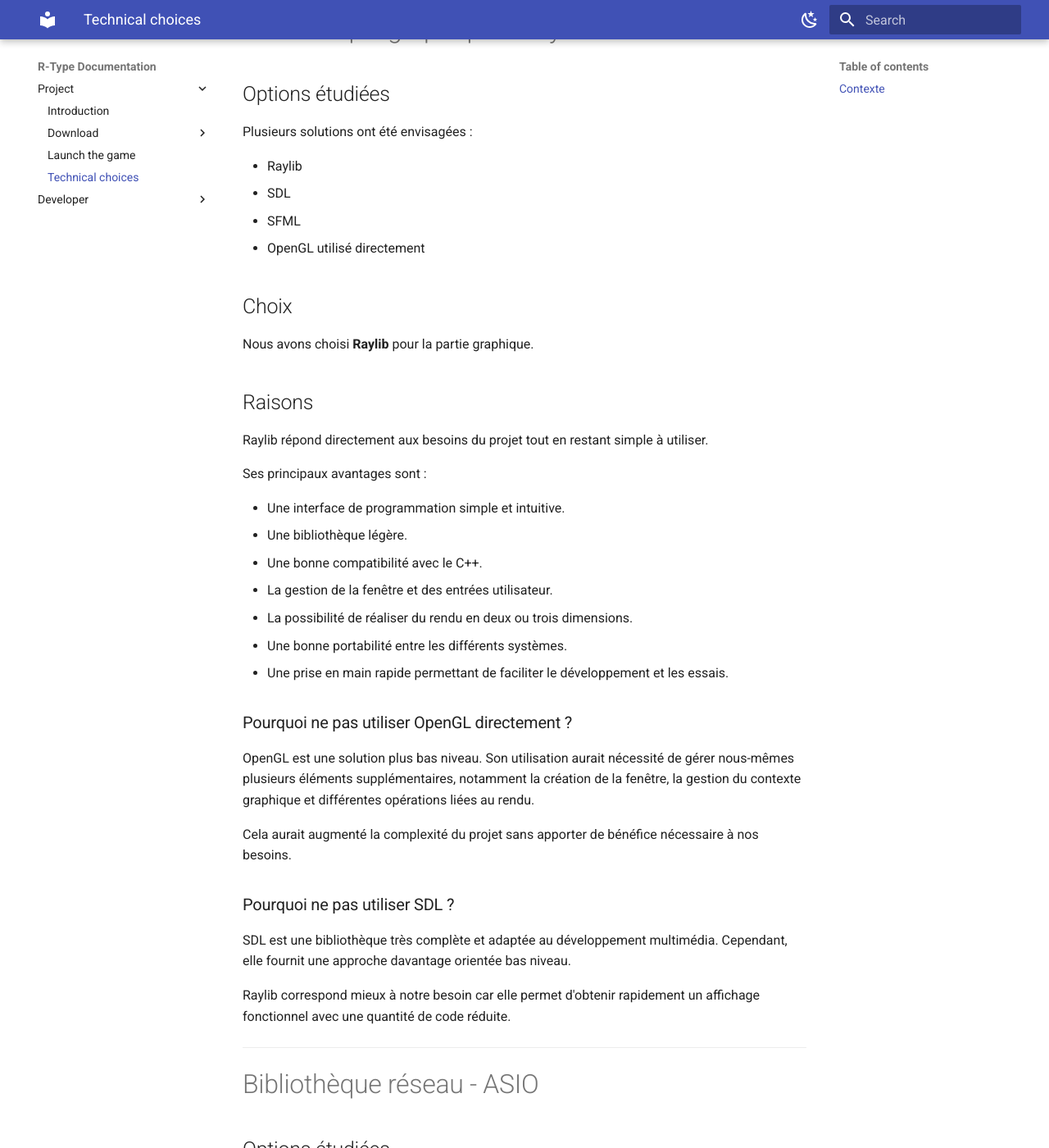
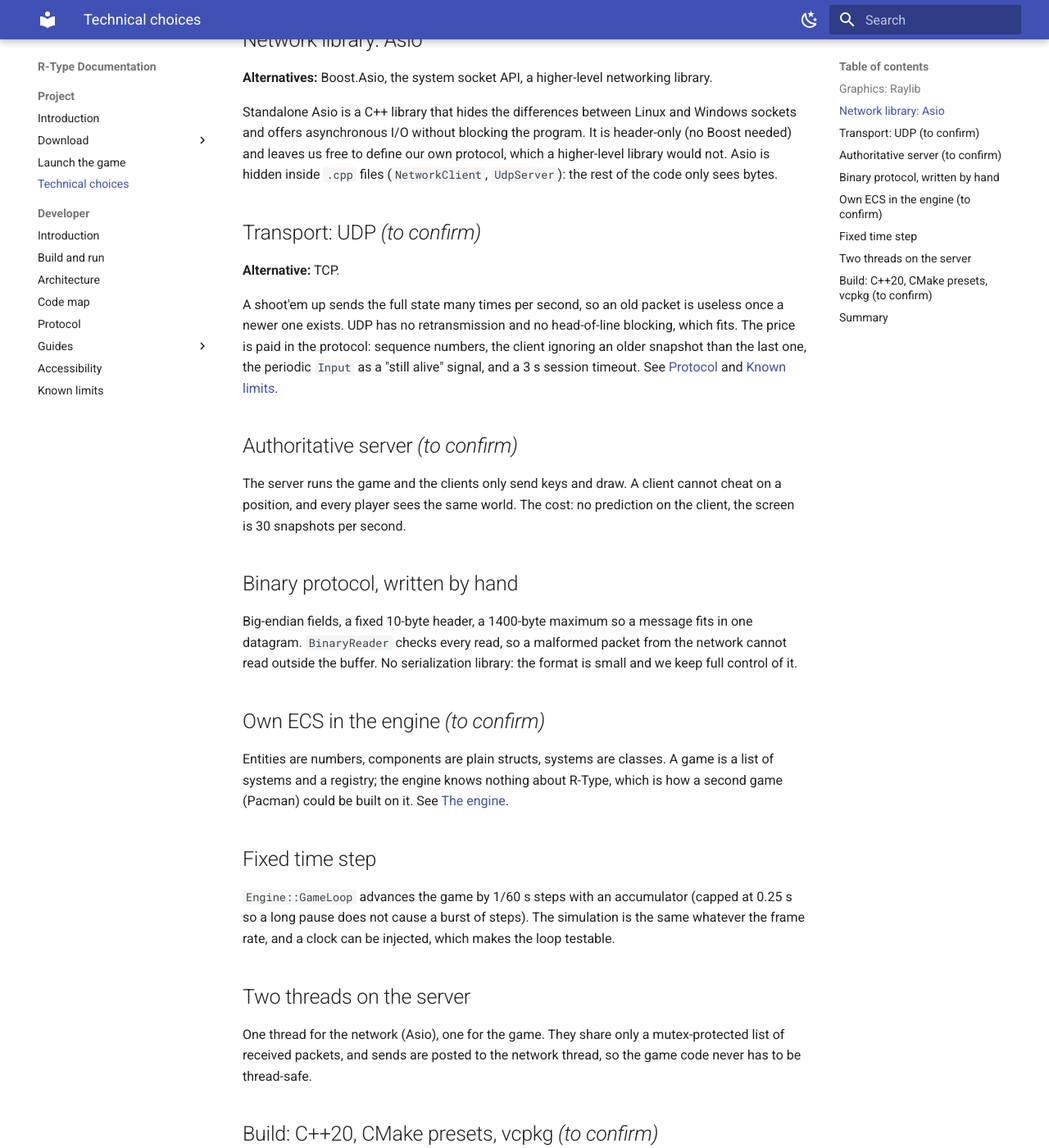
Before and after one commit to donata-dcz/rtype-doc, an MkDocs documentation site: the page built from Docs/Project/TechnicalChoices.md, in a window 1280 px wide and 1400 px high, scrolled down 526 px. Shown: the whole window at 82% size. Built offline with MkDocs 1.6.1 and Material for MkDocs 9.7.7, drawn with Linux system fonts in a browser that asks for light colours; some of the changed text lies outside the part shown.

Commit message:
feat: Adding the project part for user-friendly guides

```diff
--- a/Docs/Project/TechnicalChoices.md
+++ b/Docs/Project/TechnicalChoices.md
@@ -1,113 +1,56 @@
-# Document de décision technique - Choix des bibliothèques graphiques et réseau
+# Technical choices
 
-## Contexte
+Each choice below says what was chosen, what the alternatives were, and why. The "why" of the choices marked *(to confirm)* is deduced from the code by the author of this page: the team should check it matches what was really decided.
 
-Le projet nécessite deux composants techniques principaux :
+## Graphics: Raylib
 
-* **Affichage graphique** : création de la fenêtre, affichage des éléments, gestion du clavier et de la souris.
-* **Communication réseau** : échange de données entre plusieurs instances du programme, avec la possibilité de gérer plusieurs connexions sans bloquer l'application.
+**Alternatives:** SDL, SFML, OpenGL directly.
 
-L'objectif est d'utiliser des bibliothèques **légères, simples à intégrer et compatibles avec le langage C++**, tout en évitant d'ajouter une complexité inutile au projet.
+Raylib gives a window, keyboard and mouse input, 2D drawing, textures and audio with a small, simple API, and it is portable. OpenGL alone would mean writing the window and context handling ourselves. SDL is more complete but more low-level: Raylib gets a working display with much less code. Raylib is only used in `Client` and in the Pacman executable: the engine and the server do not depend on it.
 
----
+## Network library: Asio
 
-# Bibliothèque graphique - Raylib
+**Alternatives:** Boost.Asio, the system socket API, a higher-level networking library.
 
-## Options étudiées
+Standalone Asio is a C++ library that hides the differences between Linux and Windows sockets and offers asynchronous I/O without blocking the program. It is header-only (no Boost needed) and leaves us free to define our own protocol, which a higher-level library would not. Asio is hidden inside `.cpp` files (`NetworkClient`, `UdpServer`): the rest of the code only sees bytes.
 
-Plusieurs solutions ont été envisagées :
+## Transport: UDP *(to confirm)*
 
-* Raylib
-* SDL
-* SFML
-* OpenGL utilisé directement
+**Alternative:** TCP.
 
-## Choix
+A shoot'em up sends the full state many times per second, so an old packet is useless once a newer one exists. UDP has no retransmission and no head-of-line blocking, which fits. The price is paid in the protocol: sequence numbers, the client ignoring an older snapshot than the last one, the periodic `Input` as a "still alive" signal, and a 3 s session timeout. See [Protocol](../Developer/Protocol.md) and [Known limits](../Developer/KnownLimits.md).
 
-Nous avons choisi **Raylib** pour la partie graphique.
+## Authoritative server *(to confirm)*
 
-## Raisons
+The server runs the game and the clients only send keys and draw. A client cannot cheat on a position, and every player sees the same world. The cost: no prediction on the client, the screen is 30 snapshots per second.
 
-Raylib répond directement aux besoins du projet tout en restant simple à utiliser.
+## Binary protocol, written by hand
 
-Ses principaux avantages sont :
+Big-endian fields, a fixed 10-byte header, a 1400-byte maximum so a message fits in one datagram. `BinaryReader` checks every read, so a malformed packet from the network cannot read outside the buffer. No serialization library: the format is small and we keep full control of it.
 
-* Une interface de programmation simple et intuitive.
-* Une bibliothèque légère.
-* Une bonne compatibilité avec le C++.
-* La gestion de la fenêtre et des entrées utilisateur.
-* La possibilité de réaliser du rendu en deux ou trois dimensions.
-* Une bonne portabilité entre les différents systèmes.
-* Une prise en main rapide permettant de faciliter le développement et les essais.
+## Own ECS in the engine *(to confirm)*
 
-### Pourquoi ne pas utiliser OpenGL directement ?
+Entities are numbers, components are plain structs, systems are classes. A game is a list of systems and a registry; the engine knows nothing about R-Type, which is how a second game (Pacman) could be built on it. See [The engine](../Developer/Guides/Engine.md).
 
-OpenGL est une solution plus bas niveau. Son utilisation aurait nécessité de gérer nous-mêmes plusieurs éléments supplémentaires, notamment la création de la fenêtre, la gestion du contexte graphique et différentes opérations liées au rendu.
+## Fixed time step
 
-Cela aurait augmenté la complexité du projet sans apporter de bénéfice nécessaire à nos besoins.
+`Engine::GameLoop` advances the game by 1/60 s steps with an accumulator (capped at 0.25 s so a long pause does not cause a burst of steps). The simulation is the same whatever the frame rate, and a clock can be injected, which makes the loop testable.
 
-### Pourquoi ne pas utiliser SDL ?
+## Two threads on the server
 
-SDL est une bibliothèque très complète et adaptée au développement multimédia. Cependant, elle fournit une approche davantage orientée bas niveau.
+One thread for the network (Asio), one for the game. They share only a mutex-protected list of received packets, and sends are posted to the network thread, so the game code never has to be thread-safe.
 
-Raylib correspond mieux à notre besoin car elle permet d'obtenir rapidement un affichage fonctionnel avec une quantité de code réduite.
+## Build: C++20, CMake presets, vcpkg *(to confirm)*
 
----
+C++20 for `std::span`, concepts and similar tools. CMake presets give the same two commands on Linux and Windows. vcpkg in manifest mode downloads Raylib and Asio, so nothing is installed by hand.
 
-# Bibliothèque réseau - ASIO
+## Summary
 
-## Options étudiées
-
-Plusieurs solutions ont été envisagées :
-
-* ASIO
-* Boost ASIO
-* Les interfaces de communication réseau natives du système
-* Une bibliothèque réseau de niveau plus élevé
-
-## Choix
-
-Nous avons choisi **ASIO** pour la communication réseau.
-
-## Raisons
-
-ASIO permet de gérer les communications réseau tout en conservant une bonne maîtrise de l'architecture du projet.
-
-Ses principaux avantages sont :
-
-* Une interface adaptée au C++.
-* La gestion des communications de manière asynchrone.
-* La prise en charge des communications TCP et UDP.
-* Une bonne portabilité entre les différents systèmes.
-* La possibilité de gérer plusieurs connexions.
-* La possibilité de construire notre propre protocole de communication.
-* L'absence de dépendance à l'ensemble de la bibliothèque Boost dans le cas d'une utilisation autonome.
-
-### Pourquoi ne pas utiliser directement les interfaces réseau du système ?
-
-L'utilisation directe des interfaces réseau aurait obligé le projet à gérer lui-même les différences entre les systèmes ainsi que la logique permettant d'effectuer des communications sans bloquer le programme.
-
-ASIO fournit déjà cette abstraction et permet donc de réduire la quantité de code spécifique au système.
-
-### Pourquoi ne pas utiliser une bibliothèque réseau de niveau plus élevé ?
-
-Nous souhaitons conserver la maîtrise du protocole et du format des données échangées entre les différentes instances du programme.
-
-ASIO fournit les fonctionnalités nécessaires à la communication tout en nous laissant la liberté de définir notre propre fonctionnement réseau.
-
----
-
-# Synthèse
-
-| Besoin               | Bibliothèque choisie | Raisons principales                               |
-| -------------------- | -------------------- | ------------------------------------------------- |
-| Affichage graphique  | **Raylib**           | Simple, légère, portable et adaptée à nos besoins |
-| Communication réseau | **ASIO**             | Asynchrone, portable, flexible et adaptée au C++  |
-
-## Décision finale
-
-**Raylib** a été choisie pour la partie graphique afin de disposer d'une solution simple et légère permettant de gérer efficacement l'affichage et les interactions avec l'utilisateur.
-
-**ASIO** a été choisie pour la partie réseau afin de disposer d'une solution portable et asynchrone permettant de gérer les communications sans bloquer le fonctionnement général de l'application.
-
-Ces deux choix permettent de conserver une architecture **simple, portable et facilement maintenable**, tout en disposant des fonctionnalités nécessaires au projet.
+| Need | Choice | Main reason |
+|------|--------|-------------|
+| Graphics | Raylib | Simple, light, portable |
+| Network library | Asio | Asynchronous, portable, our own protocol |
+| Transport | UDP | Fresh state matters more than reliability |
+| Game authority | Server | One truth, no cheating on positions |
+| Game structure | Own ECS | Reusable for other games |
+| Build | CMake + vcpkg | Same commands on both systems |
--- a/mkdocs.yml
+++ b/mkdocs.yml
@@ -20,27 +20,34 @@ theme:
         icon: material/weather-sunny
         name: Switch to the light theme
   features:
+    - navigation.sections
+    - navigation.top
+    - search.suggest
     - search.highlight
     - content.code.copy
 
 nav:
-  - Project :
-    - Introduction : Project/Introduction
-    - Download :
-      - R-Type Client : Project/Client.md
-      - R-Type Server : Project/Server.md
-    - Launch the game : Project/Launch.md
-    - Technical choices: Project/TechnicalChoices.md
-  - Developer :
-    - Introduction: Developer/Introduction.md
-    - Build and run: Developer/Build.md
-    - Architecture: Developer/Architecture.md
-    - Protocol: Developer/Protocol.md
-    - Accessibility: Developer/Accessibility.md
-    - Guides:
-        - Client: Developer/Guides/Client.md
-        - Engine: Developer/Guides/Engine.md
-        - Server: Developer/Guides/Server.md
+  - Project:
+      - Introduction: Project/Introduction.md
+      - Download:
+          - R-Type Client: Project/Download/Client.md
+          - R-Type Server: Project/Download/Server.md
+      - Launch the game: Project/Launch.md
+      - Technical choices: Project/TechnicalChoices.md
+  - Developer:
+      - Introduction: Developer/Introduction.md
+      - Build and run: Developer/Build.md
+      - Architecture: Developer/Architecture.md
+      - Code map: Developer/CodeMap.md
+      - Protocol: Developer/Protocol.md
+      - Guides:
+          - How-to guides: Developer/Guides.md
+          - Client: Developer/Guides/Client.md
+          - Engine: Developer/Guides/Engine.md
+          - Server: Developer/Guides/Server.md
+          - Add a new game: Developer/Guides/AddAGame.md
+      - Accessibility: Developer/Accessibility.md
+      - Known limits: Developer/KnownLimits.md
 
 markdown_extensions:
   - admonition
```
Also changed, not shown: Docs/Project/Download/Client.md (+12 -2 lines), Docs/Project/Download/Server.md (+14 -2 lines), Docs/Project/Introduction.md (+27 -2 lines), Docs/Project/Launch.md (+50 -1 lines), README.md (+12 -2 lines).
